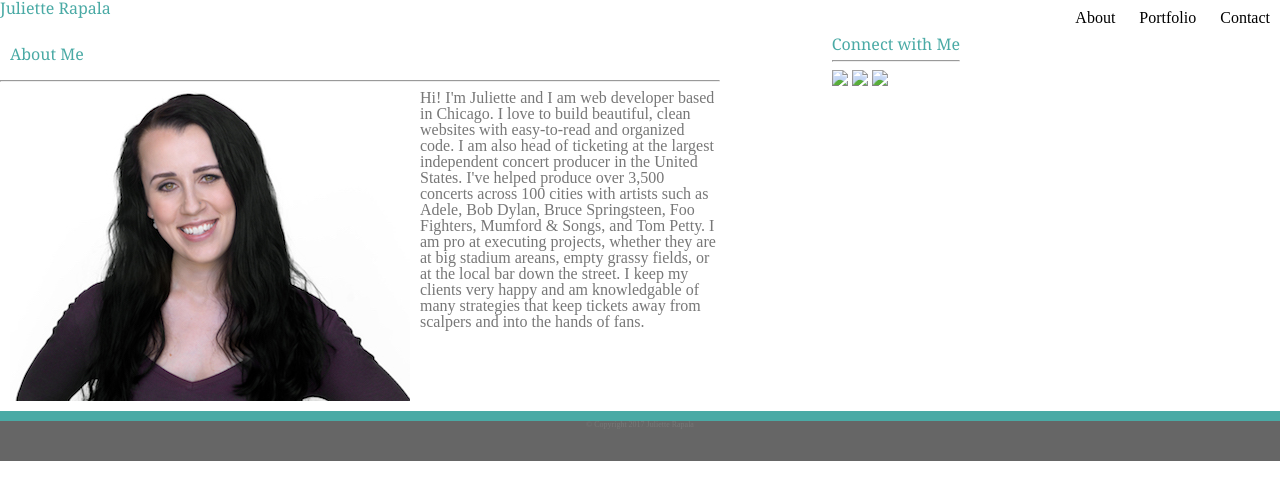
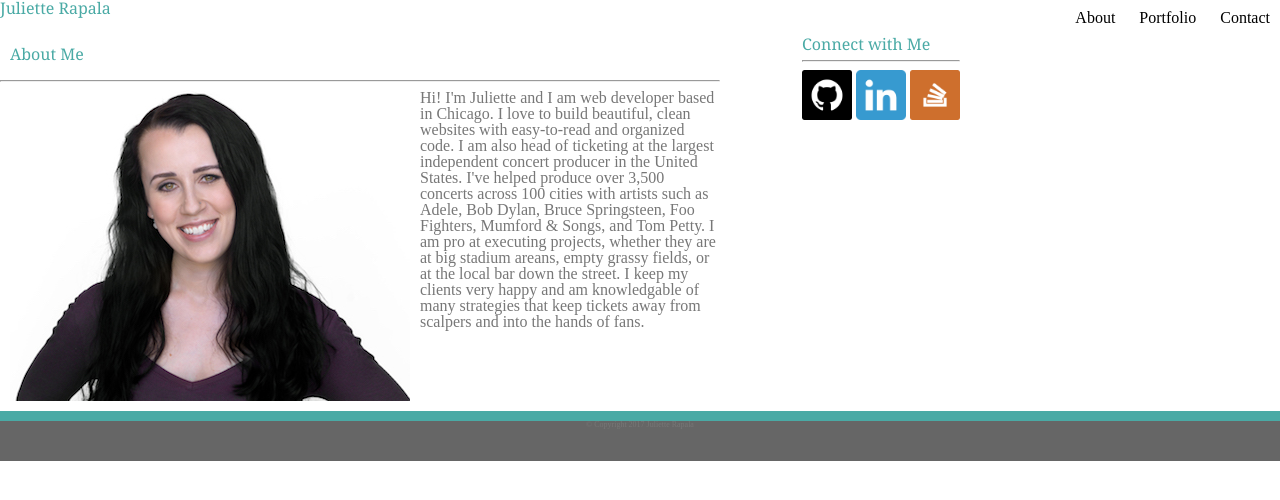
Before and after one commit to hoolzie/Basic-Portfolio, a plain HTML site: page index.html in a window 1280 px wide. Drawn offline with Linux system fonts and the light colour scheme.

Commit message:
Adding social icons.

```diff
--- a/assets/css/style.css
+++ b/assets/css/style.css
@@ -84,6 +84,10 @@ nav li a {
 	color: #4aaaa5;
 }
 
+.social-icons img {
+	max-width: 50px;
+}
+
 footer {
 	clear: both;
 	background-color: #666;
--- a/index.html
+++ b/index.html
@@ -49,9 +49,9 @@
 				<h2>Connect with Me</h2>
 				<hr>
 				<div class="social-icons">
-					<a href="https://github.com/hoolzie" title="GitHub"><img src="#"/></a>
-					<a href="https://www.linkedin.com/in/julietterapala/" title="LinkedIn"><img src="#"/></a>
-					<a href="https://stackoverflow.com/users/8291867/juliette-rapala" title="StackOverflow"><img src="#"/></a>
+					<a href="https://github.com/jrapala" title="GitHub"><img src="assets/images/icon-github.png"/></a>
+					<a href="https://www.linkedin.com/in/julietterapala/" title="LinkedIn"><img src="assets/images/icon-linkedin.png"/></a>
+					<a href="https://stackoverflow.com/users/8291867/juliette-rapala" title="StackOverflow"><img src="assets/images/icon-stackoverflow.png"/></a>
 				</div>
 			</aside>
 		</main>
```
Also changed, not shown: assets/images/icon-github.png (added), assets/images/icon-linkedin.png (added), assets/images/icon-stackoverflow.png (added).
